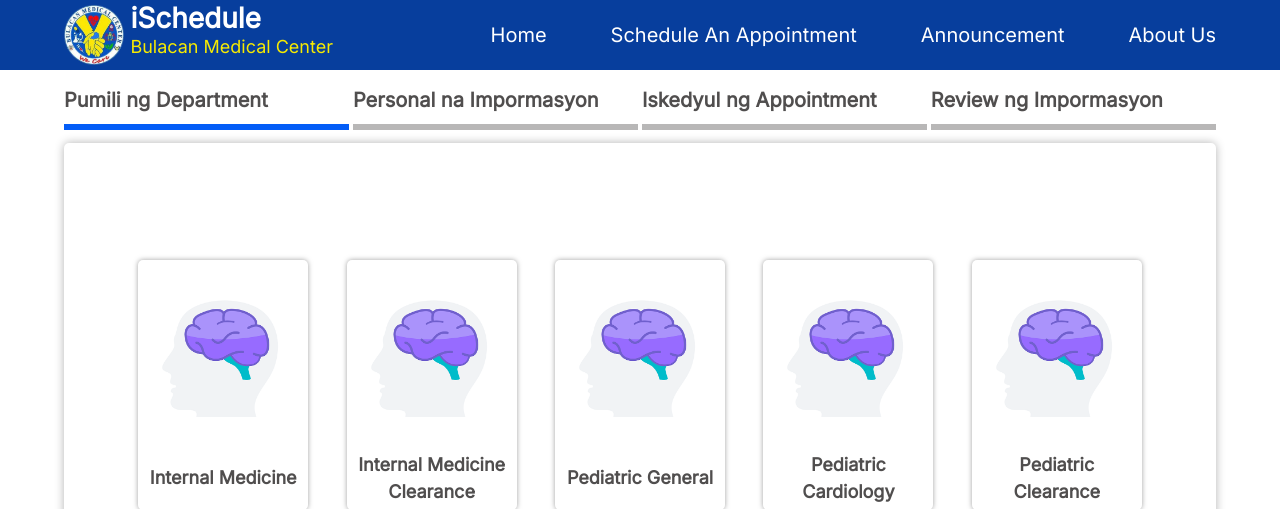
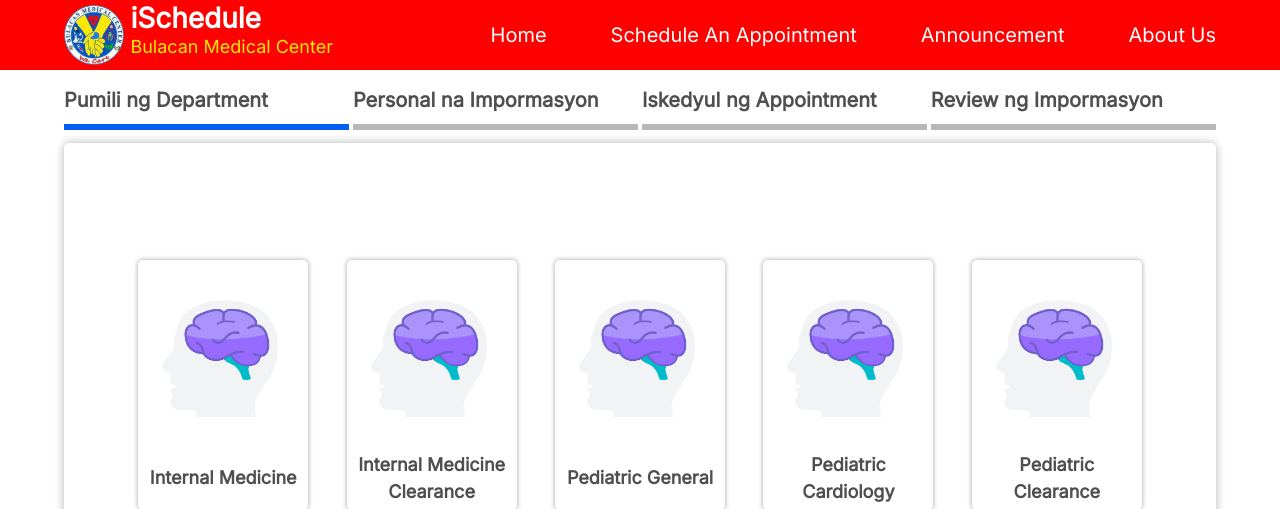
Before and after one commit to jeramie-santos/iSchedule, a PHP site: page /page/schedule.html in a window 1280 px wide. Shown: the top 509 px of the page. Run offline with PHP 8.4, Linux system fonts and the light colour scheme.

Commit message:
Testing Github Pages

```diff
--- a/css/schedule.css
+++ b/css/schedule.css
@@ -36,7 +36,7 @@ body {
 }
 
 .header {
-  background-color: rgb(7, 62, 157);
+  background-color: red;
   padding: 2vw 5vw;
   position: sticky;
   top: 0;
--- a/scss/schedule.scss
+++ b/scss/schedule.scss
@@ -21,7 +21,7 @@ body{
 }
 
 .header{
-    background-color: $primary-color;
+    background-color: red;
     padding: 2vw 5vw;
     position: sticky;
     top: 0;
```
Also changed, not shown: 1 other file.
